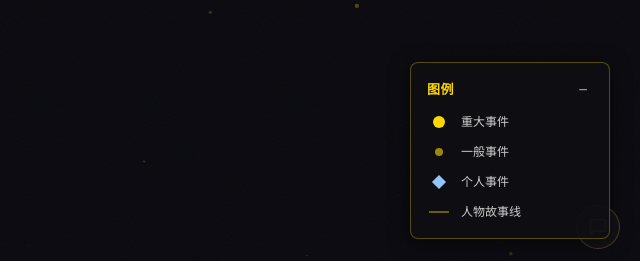
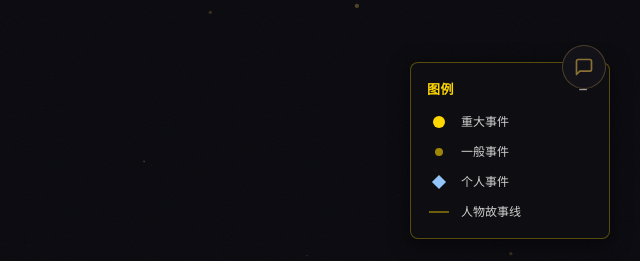
Before and after one commit to lewislulu/ming-dynasty-interactive, a website built with Vite: page index.html in a window 1280 px wide. Shown: the part 531-792 px from the top of the page, 640-1280 px from the left. Built offline with nearby package versions, Linux system fonts and the light colour scheme.

Commit message:
fix: move feedback button above legend to prevent overlap

```diff
--- a/src/styles/main.css
+++ b/src/styles/main.css
@@ -522,7 +522,7 @@ html, body {
 /* ---- Feedback Button & Modal ---- */
 .feedback-btn {
   position: fixed;
-  bottom: 20px; right: 20px;
+  bottom: 180px; right: 34px;
   width: 44px; height: 44px;
   border-radius: 50%;
   border: 1px solid rgba(212, 168, 83, 0.3);
@@ -532,7 +532,7 @@ html, body {
   display: flex;
   align-items: center;
   justify-content: center;
-  z-index: 60;
+  z-index: 1001;
   transition: all 0.3s ease;
   backdrop-filter: blur(10px);
 }
```
